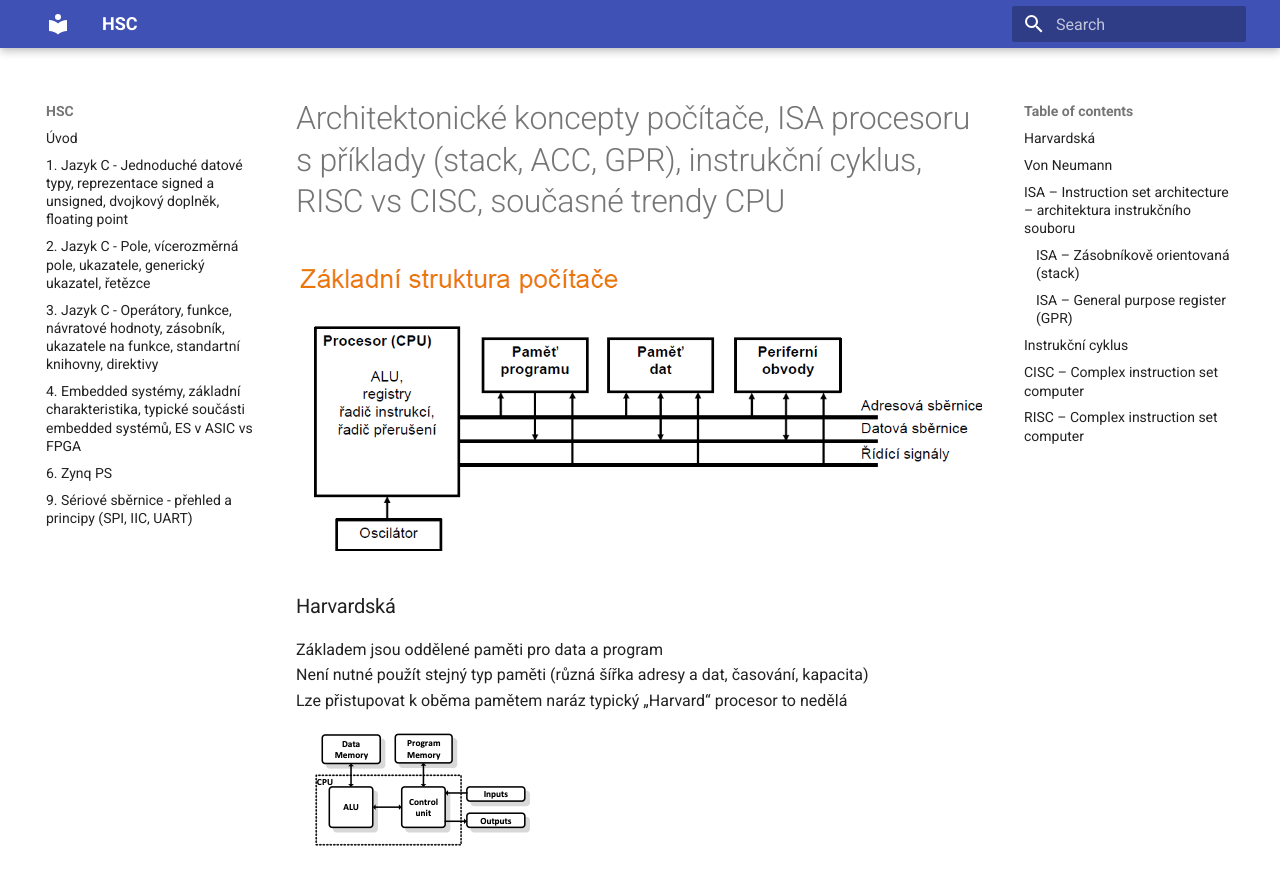
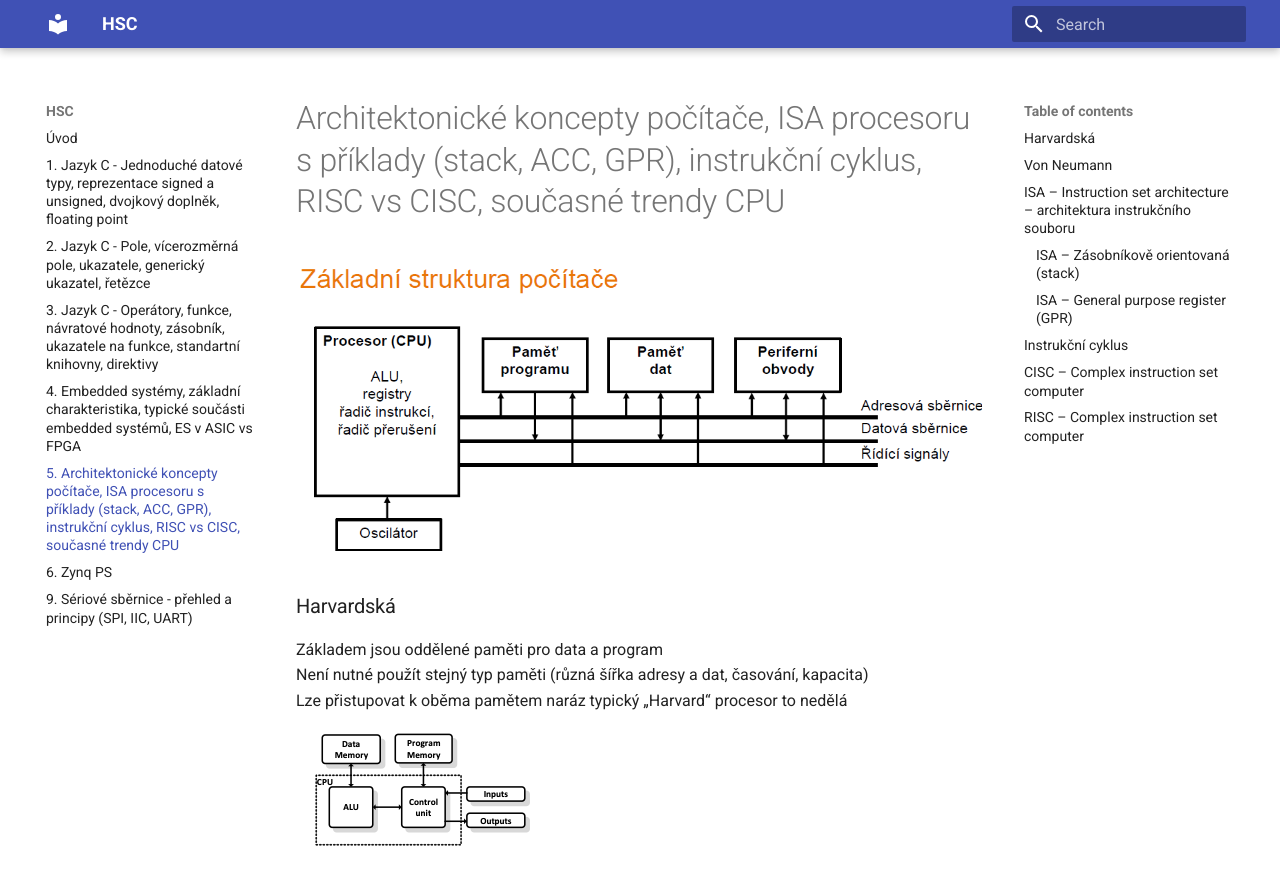
Before and after one commit to jakubklimo/HSC, an MkDocs documentation site: the page built from docs/HSC_5.md, in a window 1280 px wide and 900 px high. Shown: the top 885 px of the window. Built offline with MkDocs 1.6.1 and Material for MkDocs 9.7.7, drawn with Linux system fonts in a browser that asks for light colours.

Commit message:
Question 5

```diff
--- a/mkdocs.yml
+++ b/mkdocs.yml
@@ -16,5 +16,6 @@ nav:
   - 2. Jazyk C - Pole, vícerozměrná pole, ukazatele, generický ukazatel, řetězce: HSC_2.md
   - 3. Jazyk C - Operátory, funkce, návratové hodnoty, zásobník, ukazatele na funkce, standartní knihovny, direktivy: HSC_3.md
   - 4. Embedded systémy, základní charakteristika, typické součásti embedded systémů, ES v ASIC vs FPGA: HSC_4.md
+  - 5. Architektonické koncepty počítače, ISA procesoru s příklady (stack, ACC, GPR), instrukční cyklus, RISC vs CISC, současné trendy CPU: HSC_5.md
   - 6. Zynq PS: HSC_6.md
   - 9. Sériové sběrnice - přehled a principy (SPI, IIC, UART): HSC_9.md
```
